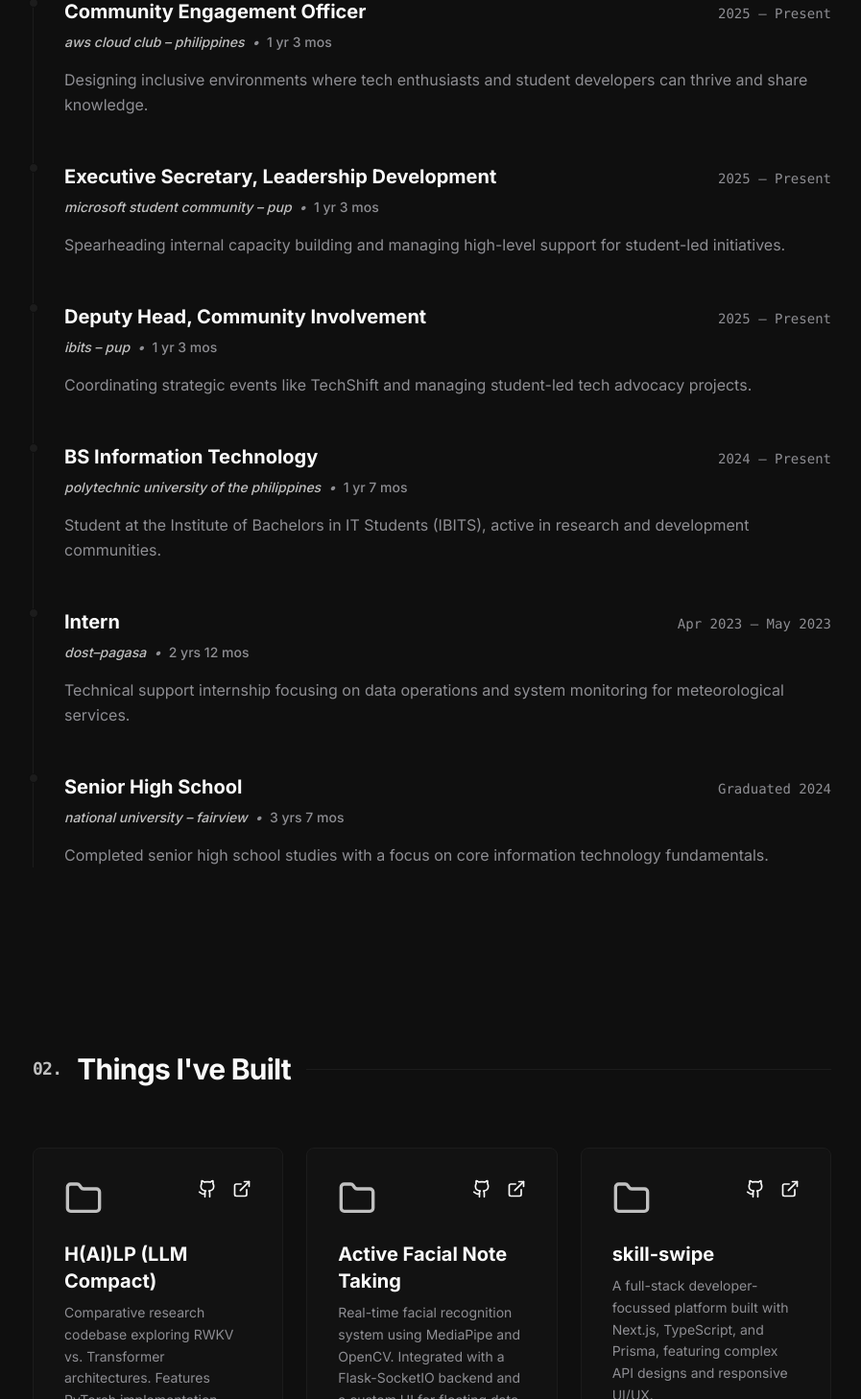
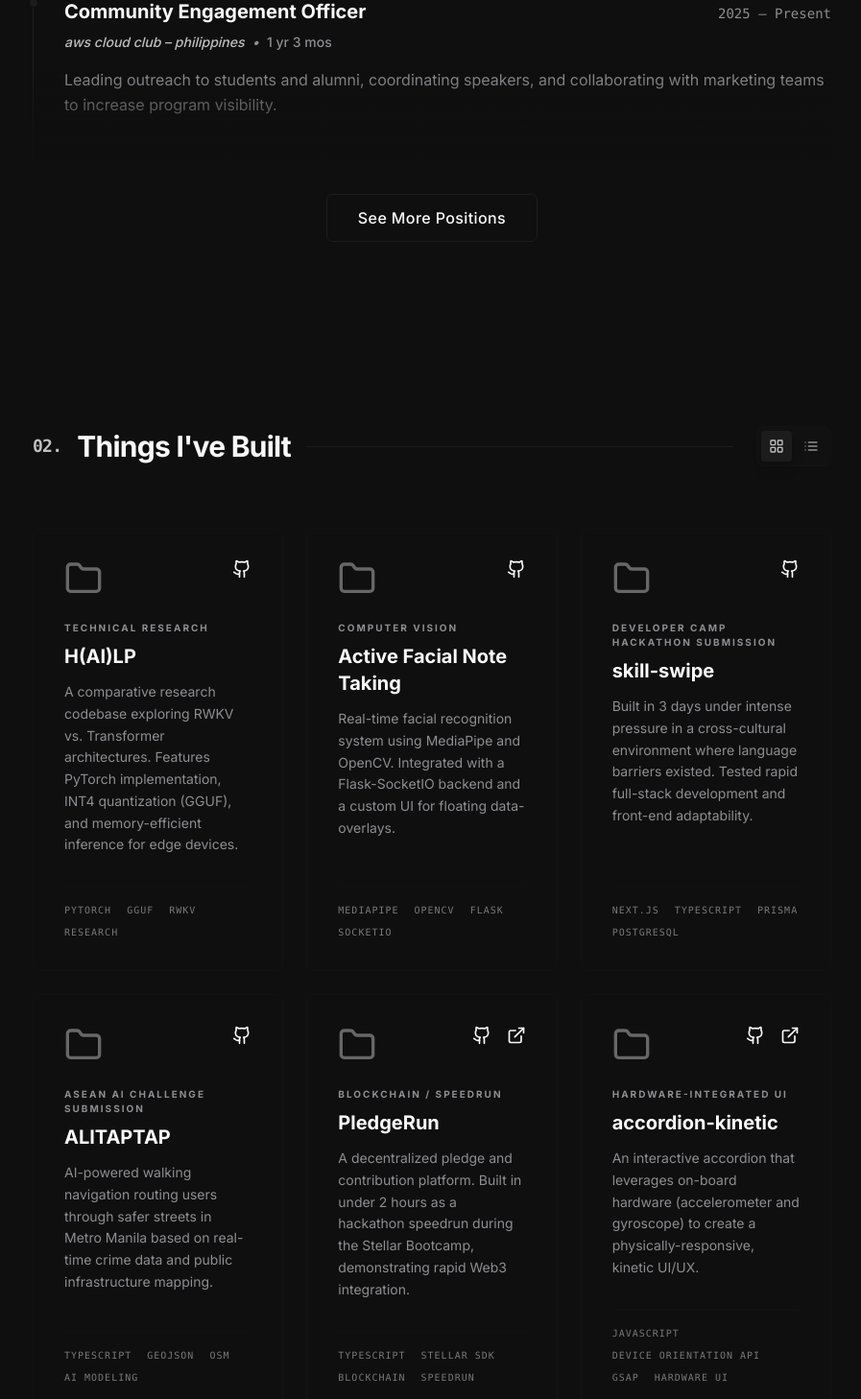
Before and after one commit to Troy-LL/Boring-Portfolio, a Next.js app: page / in a window 1280 px wide. Shown: the part 1342-2800 px from the top of the page at 96% size, without its empty margins (190-1087 px from the left). Built offline with nearby package versions, Linux system fonts and the light colour scheme.

Commit message:
feat: implement portfolio homepage with experience, projects, and contact sections

```diff
--- a/src/app/page.tsx
+++ b/src/app/page.tsx
@@ -11,9 +11,9 @@ export default function Home() {
 
           {/* Top Badges / Subtitle */}
           <div className="flex flex-wrap gap-3 uppercase tracking-widest text-xs font-semibold text-muted-foreground">
-            <span className="px-3 py-1 rounded-full border border-muted bg-muted/20 underline decoration-silver decoration-2 underline-offset-4">ASES University Lead</span>
+            <span className="px-3 py-1 rounded-full border border-muted bg-muted/20">IT Student</span>
             <span className="px-3 py-1 rounded-full border border-muted bg-muted/20">AI/ML Researcher</span>
-            <span className="px-3 py-1 rounded-full border border-muted bg-muted/20">GDG Talent Dev</span>
+            <span className="px-3 py-1 rounded-full border border-muted bg-muted/20">Full-Stack Dev</span>
           </div>
 
           {/* Main Heading */}
--- a/src/components/Experience.tsx
+++ b/src/components/Experience.tsx
@@ -51,6 +51,8 @@ const ExperienceCard = ({ exp, index }: { exp: typeof EXPERIENCE[0], index: numb
 };
 
 export default function Experience() {
+  const [showAll, setShowAll] = useState(false);
+
   useEffect(() => {
     AOS.init({
       duration: 800,
@@ -58,6 +60,8 @@ export default function Experience() {
       easing: 'ease-out-quart',
     });
   }, []);
+
+  const visibleExperience = showAll ? EXPERIENCE : EXPERIENCE.slice(0, 3);
 
   return (
     <section id="experience" className="w-full max-w-4xl mx-auto py-24 px-8">
@@ -70,11 +74,26 @@ export default function Experience() {
         <div className="h-[1px] flex-grow bg-muted" />
       </h2>
 
-      <div className="flex flex-col">
-        {EXPERIENCE.map((exp, i) => (
+      <div className="flex flex-col relative">
+        {visibleExperience.map((exp, i) => (
           <ExperienceCard key={i} exp={exp} index={i} />
         ))}
+
+        {!showAll && EXPERIENCE.length > 3 && (
+          <div className="absolute bottom-0 left-0 w-full h-24 bg-gradient-to-t from-background to-transparent pointer-events-none" />
+        )}
       </div>
+
+      {EXPERIENCE.length > 3 && (
+        <div className="mt-8 flex justify-center">
+          <button
+            onClick={() => setShowAll(!showAll)}
+            className="px-8 py-3 rounded-md border border-muted text-foreground font-medium tracking-wide hover:bg-muted/50 transition-all duration-300"
+          >
+            {showAll ? 'See Less' : 'See More Positions'}
+          </button>
+        </div>
+      )}
     </section>
   );
 }
--- a/src/components/Projects.tsx
+++ b/src/components/Projects.tsx
@@ -1,40 +1,127 @@
 'use client';
 
+import { useState, useEffect } from 'react';
 import { PROJECTS } from '@/lib/data';
 import Github from 'lucide-react/dist/esm/icons/github';
 import ExternalLink from 'lucide-react/dist/esm/icons/external-link';
 import Folder from 'lucide-react/dist/esm/icons/folder';
+import LayoutGrid from 'lucide-react/dist/esm/icons/layout-grid';
+import List from 'lucide-react/dist/esm/icons/list';
+import { cn } from '@/lib/utils';
+import AOS from 'aos';
 
-const ProjectCard = ({ project, index }: { project: typeof PROJECTS[0], index: number }) => {
+const ProjectCard = ({ project, index, view }: { project: typeof PROJECTS[0], index: number, view: 'grid' | 'list' }) => {
+  const [isExpanded, setIsExpanded] = useState(false);
+
+  if (view === 'list') {
+    return (
+      <div
+        onClick={() => setIsExpanded(!isExpanded)}
+        className={cn(
+          "group relative flex flex-col p-6 bg-muted/5 border-b border-muted/20 hover:bg-muted/10 transition-all duration-300 cursor-pointer",
+          isExpanded && "bg-muted/10 border-silver/20"
+        )}
+      >
+        <div className="flex flex-col md:flex-row items-start md:items-center justify-between w-full">
+          <div className="flex-grow space-y-1">
+            <div className="flex flex-wrap items-center gap-3">
+              <h3 className="text-lg font-bold text-white-paper group-hover:text-silver transition-colors">
+                {project.title}
+              </h3>
+              <span className="text-[10px] uppercase tracking-widest text-silver/40 px-2 py-0.5 border border-silver/20 rounded">
+                {project.category}
+              </span>
+            </div>
+            <p className="text-muted-foreground text-sm line-clamp-1 max-w-2xl">
+              {project.summary}
+            </p>
+          </div>
+
+          <div className="flex items-center gap-6 mt-4 md:mt-0">
+            <div className="flex gap-4">
+              <a
+                href={project.github}
+                target="_blank"
+                rel="noopener noreferrer"
+                onClick={(e) => e.stopPropagation()}
+                className="p-2 -m-2 hover:text-silver transition-colors"
+                title="View Source"
+              >
+                <Github className="w-5 h-5" />
+              </a>
+              {project.website && (
+                <a
+                  href={project.website}
+                  target="_blank"
+                  rel="noopener noreferrer"
+                  onClick={(e) => e.stopPropagation()}
+                  className="p-2 -m-2 hover:text-silver transition-colors"
+                  title="View Site"
+                >
+                  <ExternalLink className="w-5 h-5" />
+                </a>
+              )}
+            </div>
+          </div>
+        </div>
+
+        {/* Expanded Content */}
+        {isExpanded && (
+          <div className="mt-6 pt-6 border-t border-muted/10 animate-in fade-in slide-in-from-top-2 duration-300">
+            <p className="text-muted-foreground text-sm leading-relaxed mb-6 max-w-3xl">
+              {project.description}
+            </p>
+            <div className="flex flex-wrap gap-x-6 gap-y-3">
+              {project.tech.map((t, i) => (
+                <div key={i} className="flex items-center gap-2">
+                  <div className="w-1.5 h-1.5 rounded-full bg-silver/30" />
+                  <span className="text-[10px] uppercase font-mono tracking-widest text-silver/60">
+                    {t}
+                  </span>
+                </div>
+              ))}
+            </div>
+          </div>
+        )}
+      </div>
+    );
+  }
+
   return (
     <div
       data-aos="fade-up"
       data-aos-delay={index * 100}
-      className="group bg-muted/30 border border-muted p-8 rounded-lg hover:-translate-y-2 transition-all duration-300 hover:border-silver/30"
+      className="group bg-muted/10 border border-muted/30 p-8 rounded-lg hover:-translate-y-2 transition-all duration-300 hover:border-silver/30 flex flex-col h-full"
     >
       <div className="flex justify-between items-start mb-6">
-        <Folder className="w-10 h-10 text-silver" />
+        <Folder className="w-10 h-10 text-silver/50" />
         <div className="flex gap-4">
-          <a href={project.link} className="hover:text-silver transition-colors">
+          <a href={project.github} target="_blank" rel="noopener noreferrer" className="hover:text-silver transition-colors">
             <Github className="w-5 h-5" />
           </a>
-          <a href={project.link} className="hover:text-silver transition-colors">
+          {project.website && (
+            <a href={project.website} target="_blank" rel="noopener noreferrer" className="hover:text-silver transition-colors">
               <ExternalLink className="w-5 h-5" />
             </a>
+          )}
         </div>
       </div>
 
-      <h3 className="text-xl font-bold text-white-paper mb-2 group-hover:text-silver transition-colors">
+      <p className="text-[10px] uppercase tracking-[0.2em] font-bold text-gray-cool mb-2">
+        {project.category}
+      </p>
+
+      <h3 className="text-xl font-bold text-white-paper mb-3 group-hover:text-silver transition-colors">
         {project.title}
       </h3>
 
-      <p className="text-muted-foreground text-sm leading-relaxed mb-6">
+      <p className="text-muted-foreground text-sm leading-relaxed mb-8 flex-grow">
         {project.description}
       </p>
 
-      <div className="flex flex-wrap gap-x-3 gap-y-1 mt-auto">
+      <div className="flex flex-wrap gap-x-4 gap-y-2 pt-4 border-t border-muted/20">
         {project.tech.map((t, i) => (
-          <span key={i} className="text-xs font-mono text-gray-cool">
+          <span key={i} className="text-[10px] uppercase tracking-widest font-mono text-silver/60">
             {t}
           </span>
         ))}
@@ -44,20 +131,55 @@ const ProjectCard = ({ project, index }: { project: typeof PROJECTS[0], index: n
 };
 
 export default function Projects() {
+  const [view, setView] = useState<'grid' | 'list'>('grid');
+
+  useEffect(() => {
+    AOS.refresh();
+  }, [view]);
+
   return (
     <section id="projects" className="w-full max-w-4xl mx-auto py-24 px-8">
+      <div className="flex flex-col md:flex-row md:items-center justify-between mb-16 gap-6">
         <h2
-        data-aos="fade-right"
-        className="text-3xl font-bold tracking-tight text-foreground mb-16 flex items-center gap-4"
+          className="text-3xl font-bold tracking-tight text-foreground flex items-center gap-4 flex-grow"
         >
           <span className="text-silver font-mono text-lg">02.</span>
           Things I've Built
           <div className="h-[1px] flex-grow bg-muted" />
         </h2>
 
-      <div className="grid grid-cols-1 md:grid-cols-2 lg:grid-cols-3 gap-6">
+        <div className="flex items-center gap-1 p-1 bg-muted/20 border border-muted/30 rounded-lg self-start">
+          <button
+            onClick={() => setView('grid')}
+            className={cn(
+              "p-2 rounded transition-all duration-200",
+              view === 'grid' ? "bg-muted text-silver shadow-lg" : "text-muted-foreground hover:text-foreground"
+            )}
+            title="Grid View"
+          >
+            <LayoutGrid className="w-4 h-4" />
+          </button>
+          <button
+            onClick={() => setView('list')}
+            className={cn(
+              "p-2 rounded transition-all duration-200",
+              view === 'grid' ? "text-muted-foreground hover:text-foreground" : "bg-muted text-silver shadow-lg"
+            )}
+            title="List View"
+          >
+            <List className="w-4 h-4" />
+          </button>
+        </div>
+      </div>
+
+      <div className={cn(
+        "transition-all duration-500",
+        view === 'grid'
+          ? "grid grid-cols-1 md:grid-cols-2 lg:grid-cols-3 gap-6"
+          : "flex flex-col border border-muted/20 rounded-xl overflow-hidden"
+      )}>
         {PROJECTS.map((project, i) => (
-          <ProjectCard key={i} project={project} index={i} />
+          <ProjectCard key={i} project={project} index={i} view={view} />
         ))}
       </div>
     </section>
--- a/src/lib/data.ts
+++ b/src/lib/data.ts
@@ -1,89 +1,146 @@
 export const EXPERIENCE = [
   {
-    company: "ASES MANILA",
-    role: "University Lead",
+    company: "ASES Manila",
+    role: "PUP University Lead",
     period: "2026 – Present",
     startDate: "2026-01-01",
-    description: "Leading content strategy for ASES Manila, connecting organization founders with PUP student leaders, and serving as the primary campus ambassador to drive innovation and entrepreneurship initiatives.",
+    description: "Serving as the primary campus ambassador for ASES Manila within PUP. Connecting university leads and founders to build a shared entrepreneurship ecosystem.",
   },
   {
-    company: "GDG on Campus – PUP (Manila)",
+    company: "GDG on Campus – PUP Manila",
     role: "Talent Development Lead",
-    period: "2026 – Present",
-    startDate: "2026-01-01",
-    description: "Leading talent development and team coordination for student developers. Building growth programs and leadership pipelines.",
+    period: "2024 – Present",
+    startDate: "2024-01-01",
+    description: "Progressed from Associate to Co-Lead and now Lead. Designing internal programs, tracking member engagement, and creating leadership pipelines for student developers.",
   },
   {
     company: "AWS Cloud Club – Philippines",
     role: "Community Engagement Officer",
     period: "2025 – Present",
     startDate: "2025-01-01",
-    description: "Designing inclusive environments where tech enthusiasts and student developers can thrive and share knowledge.",
+    description: "Leading outreach to students and alumni, coordinating speakers, and collaborating with marketing teams to increase program visibility.",
   },
   {
     company: "Microsoft Student Community – PUP",
     role: "Executive Secretary, Leadership Development",
     period: "2025 – Present",
     startDate: "2025-01-01",
-    description: "Spearheading internal capacity building and managing high-level support for student-led initiatives.",
+    description: "Overseeing internal documentation and communications. Provided executive support for TechShift: A Whirlpool of Innovation.",
   },
   {
     company: "IBITS – PUP",
     role: "Deputy Head, Community Involvement",
+    period: "Oct 2025 – Present",
+    startDate: "2025-10-01",
+    description: "Supporting organizational outreach projects and impact-driven community initiatives within the IT department.",
+  },
+  {
+    company: "AWS Cloud Club – PUP",
+    role: "Community Relations Resident",
     period: "2025 – Present",
     startDate: "2025-01-01",
-    description: "Coordinating strategic events like TechShift and managing student-led tech advocacy projects.",
+    description: "Fostering partnerships among members and mentors. Supporting engagement in cloud technologies.",
   },
   {
-    company: "Polytechnic University of the Philippines",
-    role: "BS Information Technology",
-    period: "2024 – Present",
-    startDate: "2024-09-01",
-    description: "Student at the Institute of Bachelors in IT Students (IBITS), active in research and development communities.",
+    company: "JCO – Manila",
+    role: "People’s Advocacies Campaign Committee",
+    period: "2024 – 2025",
+    startDate: "2024-01-01",
+    description: "Supported student empowerment campaigns and amplified campus-wide civic awareness through outreach.",
   },
   {
     company: "DOST–PAGASA",
     role: "Intern",
     period: "Apr 2023 – May 2023",
     startDate: "2023-04-01",
-    description: "Technical support internship focusing on data operations and system monitoring for meteorological services.",
+    description: "Technical internship at the Science Garden, focusing on data operations and meteorological support.",
   },
   {
-    company: "National University – Fairview",
-    role: "Senior High School",
-    period: "Graduated 2024",
-    startDate: "2022-09-01",
-    description: "Completed senior high school studies with a focus on core information technology fundamentals.",
+    company: "OpenVerse / Seekers Guild",
+    role: "Volunteer / Member",
+    period: "Dec 2025 – Present",
+    startDate: "2025-12-01",
+    description: "Active contributor and member involved in community-driven tech exploration and social networking.",
   },
 ];
 
-export const PROJECTS = [
+export interface Project {
+  title: string;
+  category: string;
+  summary: string;
+  description: string;
+  tech: string[];
+  github: string;
+  website?: string;
+}
+
+export const PROJECTS: Project[] = [
   {
-    title: "H(AI)LP (LLM Compact)",
-    category: "Technical Engineering",
-    description: "Comparative research codebase exploring RWKV vs. Transformer architectures. Features PyTorch implementation, INT4 quantization (GGUF), and memory-efficient inference for edge devices.",
+    title: "H(AI)LP",
+    category: "Technical Research",
+    summary: "A research codebase exploring efficient RWKV vs. Transformer architectures.",
+    description: "A comparative research codebase exploring RWKV vs. Transformer architectures. Features PyTorch implementation, INT4 quantization (GGUF), and memory-efficient inference for edge devices.",
     tech: ["PyTorch", "GGUF", "RWKV", "Research"],
-    link: "https://github.com/Troy-LL/AI-Compacting",
+    github: "https://github.com/Troy-LL/AI-Compacting",
   },
   {
     title: "Active Facial Note Taking",
     category: "Computer Vision",
+    summary: "Hands-free note-taking utility using facial recognition and gesture mapping.",
     description: "Real-time facial recognition system using MediaPipe and OpenCV. Integrated with a Flask-SocketIO backend and a custom UI for floating data-overlays.",
     tech: ["MediaPipe", "OpenCV", "Flask", "SocketIO"],
-    link: "https://github.com/Troy-LL/Facial-Recognition-Side-Project",
+    github: "https://github.com/Troy-LL/Facial-Recognition-Side-Project",
   },
   {
     title: "skill-swipe",
-    category: "Full-Stack Development",
-    description: "A full-stack developer-focussed platform built with Next.js, TypeScript, and Prisma, featuring complex API designs and responsive UI/UX.",
+    category: "Developer Camp Hackathon Submission",
+    summary: "A full-stack project built in 3 days under intense cultural time pressure.",
+    description: "Built in 3 days under intense pressure in a cross-cultural environment where language barriers existed. Tested rapid full-stack development and front-end adaptability.",
     tech: ["Next.js", "TypeScript", "Prisma", "PostgreSQL"],
-    link: "https://github.com/Troy-LL/skill-swipe",
+    github: "https://github.com/Troy-LL/skill-swipe",
   },
   {
     title: "ALITAPTAP",
     category: "ASEAN AI Challenge Submission",
+    summary: "AI-powered walking navigation that routes women through safer streets in Metro Manila.",
     description: "AI-powered walking navigation routing users through safer streets in Metro Manila based on real-time crime data and public infrastructure mapping.",
     tech: ["TypeScript", "GeoJSON", "OSM", "AI Modeling"],
-    link: "https://github.com/Troy-LL/ALAITAPTAP",
+    github: "https://github.com/Troy-LL/ALAITAPTAP",
+  },
+  {
+    title: "PledgeRun",
+    category: "Blockchain / Speedrun",
+    summary: "A decentralized pledge platform built in under 2 hours for a Stellar hackathon.",
+    description: "A decentralized pledge and contribution platform. Built in under 2 hours as a hackathon speedrun during the Stellar Bootcamp, demonstrating rapid Web3 integration.",
+    tech: ["TypeScript", "Stellar SDK", "Blockchain", "Speedrun"],
+    github: "https://github.com/Troy-LL/PledgeRun",
+    website: "https://my-stellarproject.vercel.app/",
+  },
+  {
+    title: "accordion-kinetic",
+    category: "Hardware-Integrated UI",
+    summary: "A physically-responsive accordion leveraging phone hardware sensors.",
+    description: "An interactive accordion that leverages on-board hardware (accelerometer and gyroscope) to create a physically-responsive, kinetic UI/UX.",
+    tech: ["JavaScript", "Device Orientation API", "GSAP", "Hardware UI"],
+    github: "https://github.com/Troy-LL/accordion-kinetic",
+    website: "https://accordion-kinetic.vercel.app/",
+  },
+  {
+    title: "flavor-mapping-app",
+    category: "Data-Driven Gastronomy",
+    summary: "A data visualization tool for discovering ingredient pairings across cuisines.",
+    description: "A data-driven flavor exploration tool helping users discover ingredient pairings and profile mapping across various cuisines.",
+    tech: ["TypeScript", "Data Mapping", "React", "Gastronomy AI"],
+    github: "https://github.com/Troy-LL/flavor-mapping-app",
+    website: "https://flavormapping.netlify.app/",
+  },
+  {
+    title: "student-memory-map",
+    category: "Cognitive Visualization",
+    summary: "A cognitive mapping tool designed to improve long-term information retention.",
+    description: "A cognitive visualization tool designed to help students map information hierarchies and improve long-term retention.",
+    tech: ["TypeScript", "Canvas API", "Data Structures", "EdTech"],
+    github: "https://github.com/Troy-LL/student-memory-map",
+    website: "https://studentmapping.netlify.app/",
   },
 ];
--- a/src/lucide-icons.d.ts
+++ b/src/lucide-icons.d.ts
@@ -4,3 +4,6 @@ declare module 'lucide-react/dist/esm/icons/folder';
 declare module 'lucide-react/dist/esm/icons/linkedin';
 declare module 'lucide-react/dist/esm/icons/mail';
 declare module 'lucide-react/dist/esm/icons/send';
+declare module 'lucide-react/dist/esm/icons/instagram';
+declare module 'lucide-react/dist/esm/icons/layout-grid';
+declare module 'lucide-react/dist/esm/icons/list';
```
Also changed, not shown: src/components/Contact.tsx (+11 -4 lines). Lines whose indentation alone changed are shown as unchanged.
